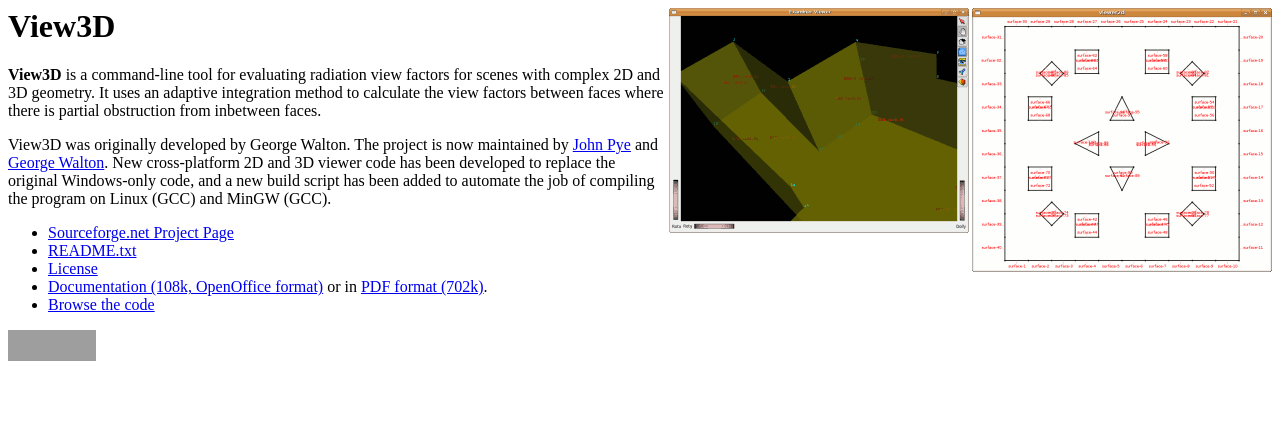
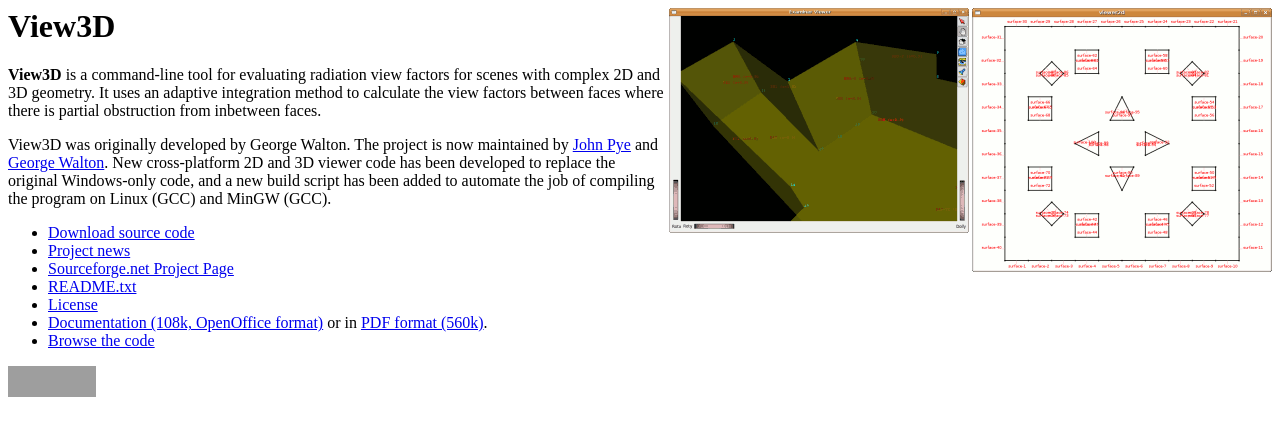
Before and after one commit to JakeOShannessy/view3d, a PHP site: page / in a window 1280 px wide. Shown: the top 436 px of the page. Run offline with PHP 8.4, Linux system fonts and the light colour scheme; grey boxes are pictures that could not be loaded.

Commit message:
Project news link and download link.

```diff
--- a/htdocs/index.php
+++ b/htdocs/index.php
@@ -11,10 +11,12 @@
 <p>View3D was originally developed by George Walton. The project is now maintained by <a href="http://sourceforge.net/users/jdpipe">John Pye</a> and <a href="http://sourceforge.net/users/georgewalton/">George Walton</a>. New cross-platform 2D and 3D viewer code has been developed to replace the original Windows-only code, and a new build script has been added to automate the job of compiling the program on Linux (GCC) and MinGW (GCC).</p>
 
 <ul>
+<li><a href="https://sourceforge.net/project/platformdownload.php?group_id=217420">Download source code</a>
+<li><a href="https://sourceforge.net/news/?group_id=217420">Project news</a>
 <li><a href="http://sourceforge.net/projects/view3d">Sourceforge.net Project Page</a>
 <li><a href="http://view3d.svn.sourceforge.net/viewvc/*checkout*/view3d/trunk/README.txt">README.txt</a>
 <li><a href="http://view3d.svn.sourceforge.net/viewvc/*checkout*/view3d/trunk/LICENSE.txt">License</a>
-<li><a href="http://view3d.svn.sourceforge.net/viewvc/*checkout*/view3d/trunk/view3d-user-manual.odt">Documentation (108k, OpenOffice format)</a> or in <a href="http://view3d.svn.sourceforge.net/viewvc/*checkout*/view3d/trunk/VIEW3D-USER-MANUAL.pdf">PDF format (702k)</a>.
+<li><a href="http://view3d.svn.sourceforge.net/viewvc/*checkout*/view3d/trunk/view3d-user-manual.odt">Documentation (108k, OpenOffice format)</a> or in <a href="http://view3d.svn.sourceforge.net/viewvc/*checkout*/view3d/trunk/VIEW3D-USER-MANUAL.pdf">PDF format (560k)</a>.
 <li><a href="http://view3d.svn.sourceforge.net/viewvc/view3d/trunk/">Browse the code</a>
 </ul>
 
```
